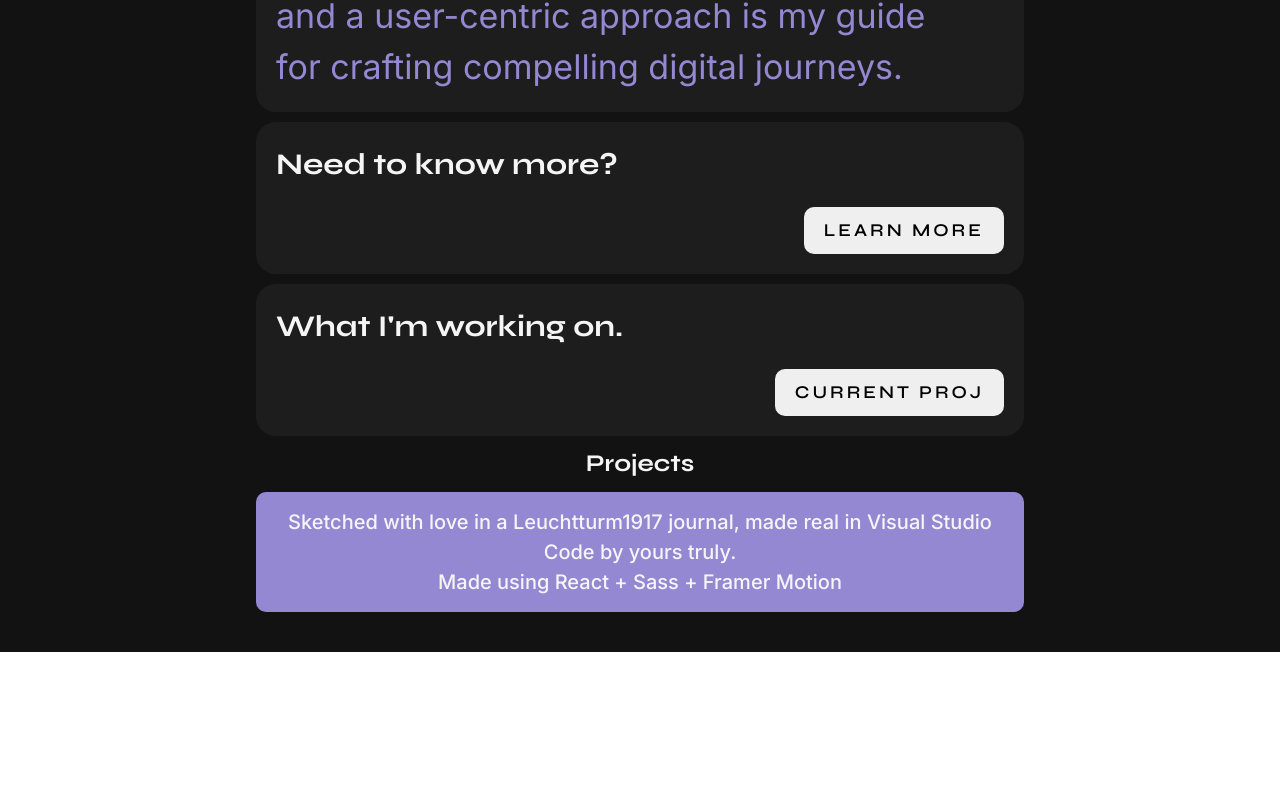
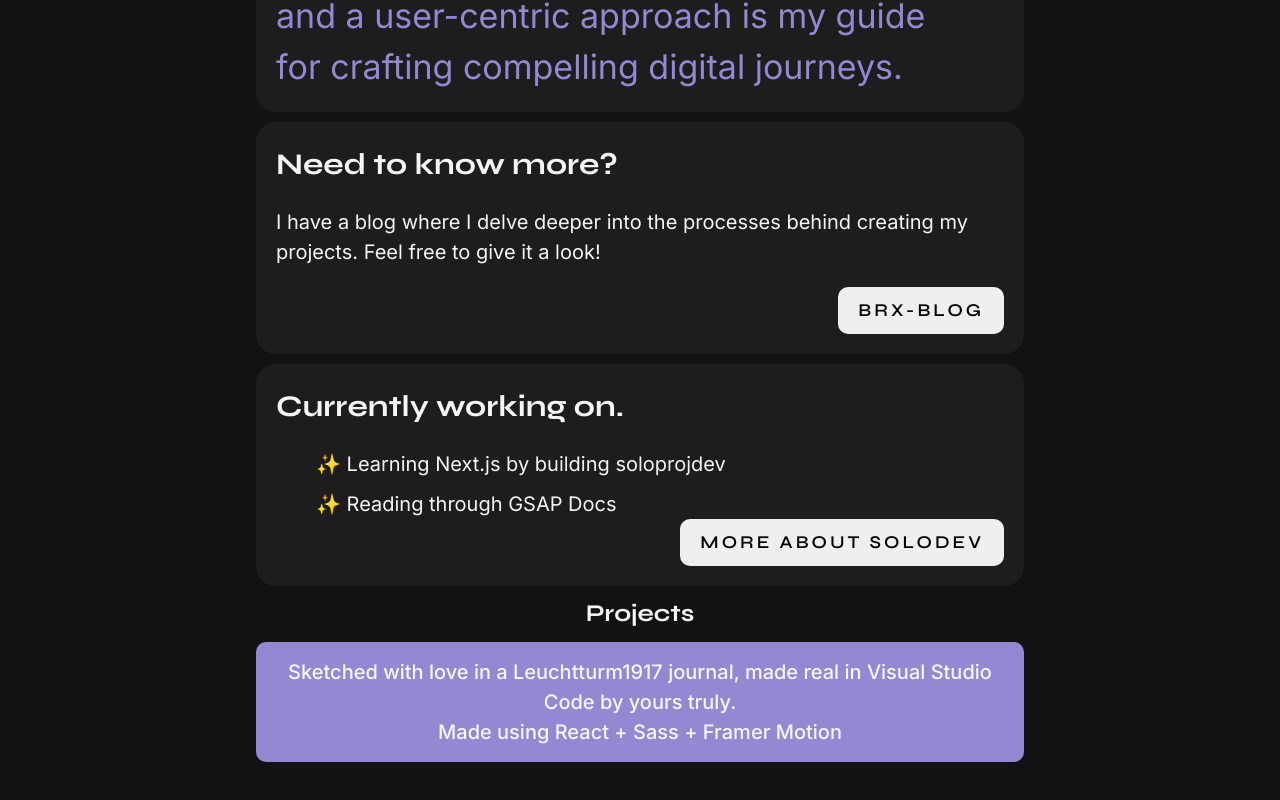
Before and after one commit to Braxton-Jones/portfolio-v2, a React (Vite) app: page / in a window 1280 px wide. Shown: the part 2016-2816 px from the top of the page. Before the commit the page ends 2668 px from the top, so only its background shows below. Built offline with nearby package versions, Linux system fonts and the light colour scheme.

Commit message:
ui updates

```diff
--- a/src/Portfolio.jsx
+++ b/src/Portfolio.jsx
@@ -7,19 +7,9 @@ import Location from './components/Location'
 import Socials from './components/Socials'
 import projects from './data'
 import Accents from './components/Accents'
-import Modal from './components/Modal'
 import { useState } from 'react'
 import resume from './assets/BraxtonJonesResume.pdf'
 export default function Portfolio() {
-    const [isModalOpen, setModalOpen] = useState(false)
-    const openModal = async () => {
-        setModalOpen(true)
-    }
-
-    const closeModal = () => {
-        setModalOpen(false)
-    }
-
     return (
         <main>
             <section className={styles.appWrapper}>
@@ -45,7 +35,7 @@ export default function Portfolio() {
                     </div>
                 </section>
                 <section className={styles.section_two_point_five}>
-                    <Accents openModal={openModal} />
+                    <Accents/>
                 </section>
                 <section className={styles.section_three}>
                     <h2>Projects</h2>
@@ -59,14 +49,6 @@ export default function Portfolio() {
                         Sass + Framer Motion
                     </p>
                 </footer>
-                <Modal isOpen={isModalOpen} onClose={closeModal}>
-                    <div className={styles.moreDetails}>
-                        <div className={styles.moreDetailsContent}>
-                            <h1>Modal Content</h1>
-                            <p>Modal Content</p>
-                        </div>
-                    </div>
-                </Modal>
             </section>
         </main>
     )
--- a/src/components/Accents.jsx
+++ b/src/components/Accents.jsx
@@ -1,18 +1,25 @@
 import styles from '../styles/accents.module.scss'
-const Accents = ({ openModal }) => {
+const Accents = () => {
     return (
         <div className={styles.accents}>
             <div className={`${styles.accent} bento`}>
                 <div className={styles.accent_wrapper}>
                     <h2>Need to know more?</h2>
+                    <p>I have a blog where I delve deeper into the processes behind creating my projects.
+                    Feel free to give it a look!</p>
                 </div>
-                <button onClick={openModal}>Learn More</button>
+                <button>brx-blog</button>
             </div>
             <div className={`${styles.accent} bento`}>
                 <div className={styles.accent_wrapper}>
-                    <h2>What I'm working on.</h2>
+                    <h2>Currently working on.</h2>
+                    <ul>
+                        <li>✨ Learning Next.js by building soloprojdev</li>
+                        <li>✨ Reading through GSAP Docs</li>
+                    </ul>
+
                 </div>
-                <button>Current Proj</button>
+                <button>more about solodev</button>
             </div>
         </div>
     )
--- a/src/components/Modal.jsx
+++ /dev/null
@@ -1,22 +0,0 @@
-import styles from '../styles/modal.module.scss'
-
-const Modal = ({ isOpen, onClose, children }) => {
-    if (!isOpen) return null
-    const handleClose = () => {
-        onClose()
-        resetState()
-    }
-
-    return (
-        <div className={styles.modal_overlay}>
-            <div className={styles.modal}>
-                <button className={styles.close_button} onClick={handleClose}>
-                    X
-                </button>
-                {children}
-            </div>
-        </div>
-    )
-}
-
-export default Modal
--- a/src/data.js
+++ b/src/data.js
@@ -1,28 +1,74 @@
 const projects = [
+    /*
+    Statuses:
+    Live: Project is live and can be viewed.
+    Awaiting API Approval: Project is awaiting approval from an API.
+    In Development: Project is in development and not live.
+    */
     {
         title: 'Devjobs',
-        description: 'Full stack Invoice app using MERN Stack. First full-stack project, learned data handling, and aimed to implement jobs from an API for tracking applications.',
+        description: `
+        Full stack Invoice app using MERN Stack.
+        First full-stack project, learned data handling,
+        and aimed to implement jobs from an API for tracking applications.`,
         image: 'Your_Image_URL_Here',
-        live_site_link: 'Your_Live_Site_URL_Here',
-        github_link: 'Your_GitHub_Repository_URL_Here',
-        tags: ['MERN Stack', 'Full Stack', 'Database']
+        live_site_link: 'https://invoice-app-brx.netlify.app/',
+        github_link: 'https://github.com/Braxton-Jones/invoice',
+        tags: ['MERN Stack', 'Full Stack', 'Database'],
+        status: 'Live'
     },
     {
         title: 'Markdown Editor App',
-        description: 'Full stack markdown editor with real-time text to markdown functionality. Used MERN Stack, focused on learning. Plans to organize Markdown Files by user.',
+        description: `
+        Full stack markdown editor with real-time text to markdown functionality.
+        Used MERN Stack, focused on learning.
+        Plans to organize Markdown Files by user.`,
         image: 'Your_Image_URL_Here',
-        live_site_link: 'Your_Live_Site_URL_Here',
-        github_link: 'Your_GitHub_Repository_URL_Here',
-        tags: ['MERN Stack', 'Markdown Editor', 'Real-time Text']
+        live_site_link: 'https://braxton-markdown-app.netlify.app/',
+        github_link: 'https://github.com/Braxton-Jones/markdown-app',
+        tags: ['MERN Stack', 'Markdown Editor', 'Real-time Text'],
+        status: 'Live',
+        blog_link: 'Your_Blog_URL_Here'
     },
     {
         title: 'Audiophile Ecommerce',
-        description: 'Ecommerce website built with React and Redux. Explored basics of store functionalities, aiming to enhance with animations and better UX.',
+        description: `
+        Ecommerce website built with React and Redux.
+        Explored basics of store functionalities,
+        aiming to enhance with animations and better UX.`,
         image: 'Your_Image_URL_Here',
-        live_site_link: 'Your_Live_Site_URL_Here',
-        github_link: 'Your_GitHub_Repository_URL_Here',
-        tags: ['React', 'Redux', 'Ecommerce']
+        live_site_link: 'https://audiophile-brx.netlify.app/',
+        github_link: 'https://github.com/Braxton-Jones/Audiophile',
+        tags: ['React', 'Redux', 'Ecommerce'],
+        status: 'Live',
+        blog_link : 'Your_Blog_URL_Here'
     },
+    {
+        title: 'Setlist',
+        description: `
+        Playlist sharing app built with React and Spotify's API.
+        Added functionality to share playlists with friends.
+        Added extra metadata to searching for playlists such as genre and featured artists.`,
+        image: 'Your_Image_URL_Here',
+        live_site_link: 'https://setlist-brx.netlify.app/',
+        github_link: 'https://github.com/Braxton-Jones/.setlist',
+        tags: ['React', 'Spotify API'],
+        status: 'Awaiting API Approval',
+        blog_link: 'Your_Blog_URL_Here'
+    } ,
+    {
+        title: 'brx-blog',
+        description: `
+        Blog built with Next.js and Sanity.io.
+        Built to get familiar with Next.js and showcase my projects.`,
+        image: 'Your_Image_URL_Here',
+        live_site_link: null,
+        github_link: null,
+        tags: ['Next.js', 'Sanity.io'],
+        status: 'Live',
+        blog_link: 'Your_Blog_URL_Here'
+
+    }
 ]
 
 export default projects
--- a/src/styles/accents.module.scss
+++ b/src/styles/accents.module.scss
@@ -38,6 +38,15 @@
             h2 {
                 margin-bottom: 20px;
             }
+            p {
+                margin-bottom: 20px;
+            }
+
+            ul{
+                display: flex;
+                flex-direction: column;
+                gap: 10px;
+            }
         }
     }
 
```
